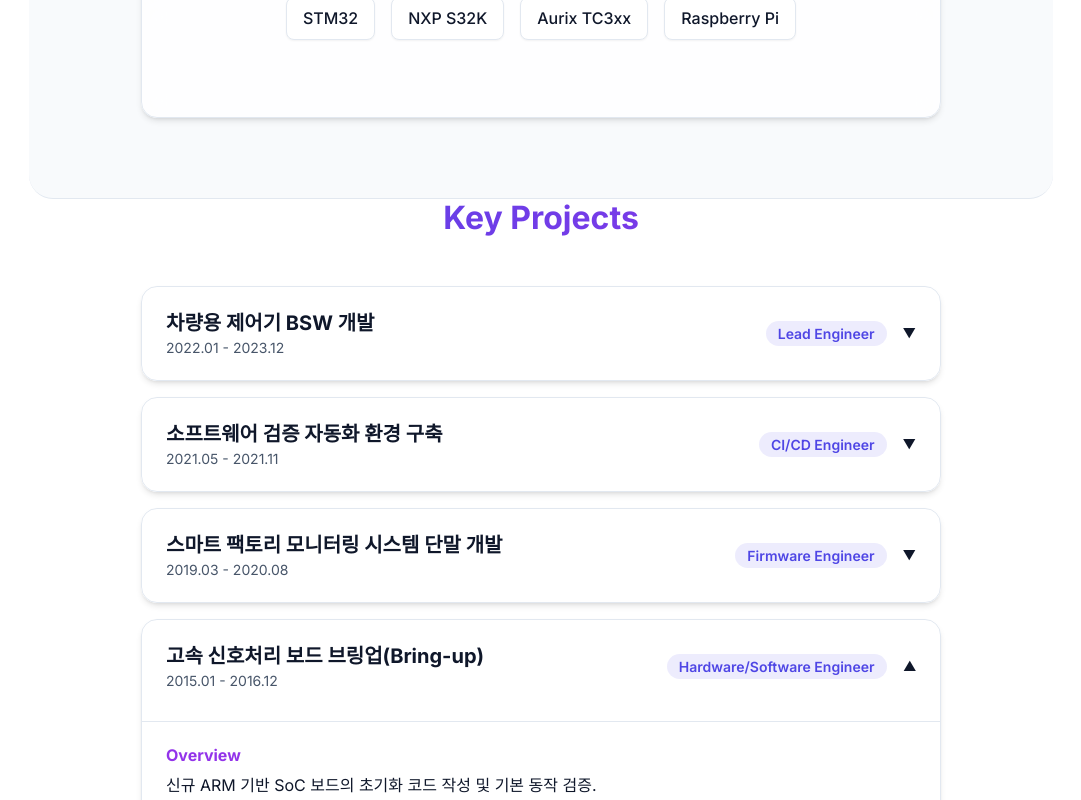
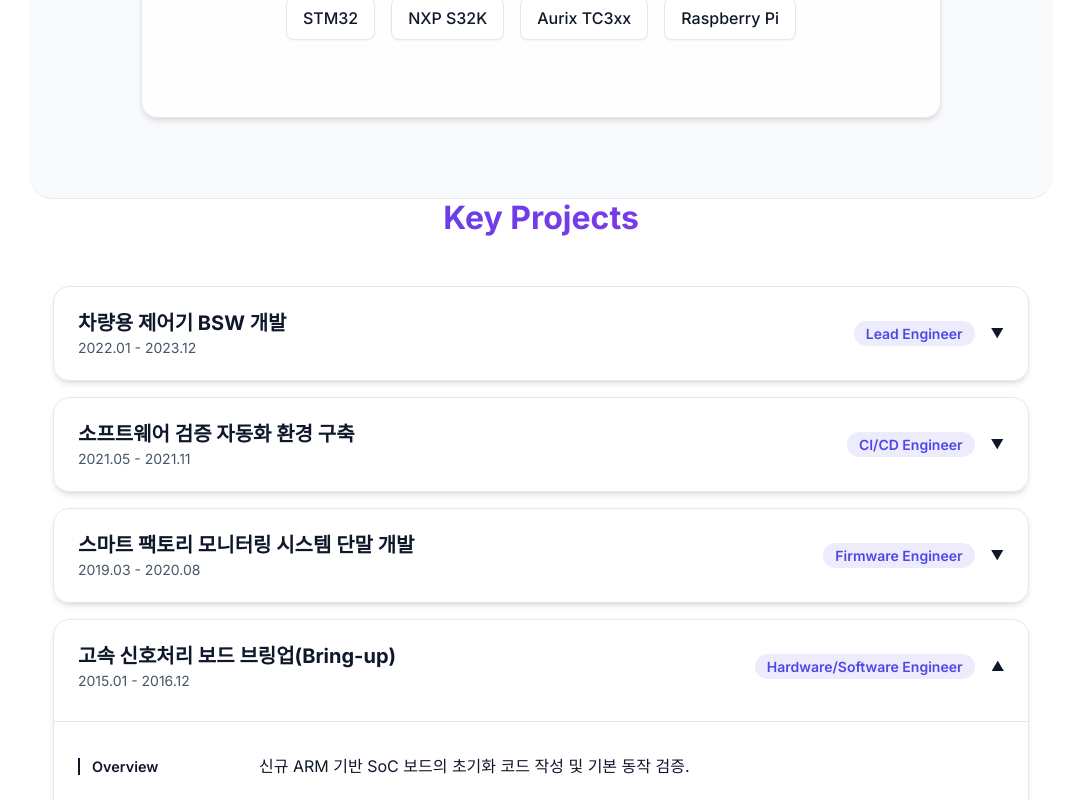
Before and after one commit to TimerOverflow/Hyun9_Portfolio, a React (Vite) app: page / in a window 1280 px wide. Both pictures are taken after a click on the button 640 px from the left and 1971 px from the top of the page. Shown: the part 1305-2105 px from the top of the page, without its empty margins (99-1180 px from the left). Built offline with nearby package versions, Linux system fonts and the light colour scheme.

Commit message:
Update project details layout to 1:5 split

```diff
--- a/src/components/Projects.jsx
+++ b/src/components/Projects.jsx
@@ -33,16 +33,26 @@ const Projects = () => {
 
             {openId === project.id && (
               <div style={styles.accordionBody}>
-                <div style={styles.section}>
+                <div style={styles.sectionRow}>
+                  <div style={styles.sectionLabel}>
                     <h4 style={styles.subtitle}>Overview</h4>
+                  </div>
+                  <div style={styles.sectionContent}>
                     <p>{project.overview}</p>
                   </div>
-                <div style={styles.section}>
+                </div>
+
+                <div style={styles.sectionRow}>
+                  <div style={styles.sectionLabel}>
                     <h4 style={styles.subtitle}>Troubleshooting / Highlight</h4>
+                  </div>
+                  <div style={styles.sectionContent}>
                     <div style={styles.highlightBox}>
                       <p style={{ margin: 0 }}>{project.troubleshooting}</p>
                     </div>
                   </div>
+                </div>
+
                 <div style={styles.stackContainer}>
                   {project.stack.map((tech, idx) => (
                     <span key={idx} style={styles.stackBadge}>{tech}</span>
@@ -59,7 +69,7 @@ const Projects = () => {
 
 const styles = {
   accordionContainer: {
-    maxWidth: '800px',
+    maxWidth: '1000px',
     margin: '0 auto',
     display: 'flex',
     flexDirection: 'column',
@@ -105,38 +115,53 @@ const styles = {
     borderRadius: '999px',
   },
   accordionBody: {
-    padding: '0 1.5rem 1.5rem',
+    padding: '2rem 1.5rem',
     borderTop: '1px solid var(--border-color)',
     marginTop: '0.5rem',
-    paddingTop: '1.5rem',
   },
-  section: {
-    marginBottom: '1.5rem',
+  sectionRow: {
+    display: 'flex',
+    gap: '2rem',
+    marginBottom: '2.5rem',
+  },
+  sectionLabel: {
+    flex: '1',
+    minWidth: '140px',
+  },
+  sectionContent: {
+    flex: '5',
   },
   subtitle: {
-    fontSize: '1rem',
-    marginBottom: '0.5rem',
-    color: 'var(--accent-secondary)',
+    fontSize: '0.9rem',
+    fontWeight: '600',
+    color: 'var(--text-primary)',
+    borderLeft: '2px solid var(--text-primary)',
+    paddingLeft: '12px',
+    margin: 0,
+    display: 'inline-block',
+    lineHeight: '1.2',
   },
   highlightBox: {
-    background: 'linear-gradient(to right, rgba(147, 51, 234, 0.05), transparent)',
-    borderLeft: '4px solid var(--accent-secondary)',
-    padding: '1rem',
-    borderRadius: '0 8px 8px 0',
+    background: 'var(--bg-secondary)',
+    border: '1px solid var(--border-color)',
+    padding: '1.25rem',
+    borderRadius: '12px',
   },
   stackContainer: {
     display: 'flex',
     flexWrap: 'wrap',
     gap: '0.5rem',
-    marginTop: '1rem',
+    marginTop: '1.5rem',
+    paddingLeft: 'calc(1/6 * 100% + 2rem)', // To align with content
   },
   stackBadge: {
     fontSize: '0.75rem',
-    background: 'var(--bg-secondary)',
+    background: 'var(--bg-primary)',
     border: '1px solid var(--border-color)',
-    padding: '0.25rem 0.5rem',
-    borderRadius: '4px',
+    padding: '0.25rem 0.75rem',
+    borderRadius: '6px',
     color: 'var(--text-secondary)',
+    fontWeight: '500',
   }
 };
 
```
Lines whose indentation alone changed are shown as unchanged.
